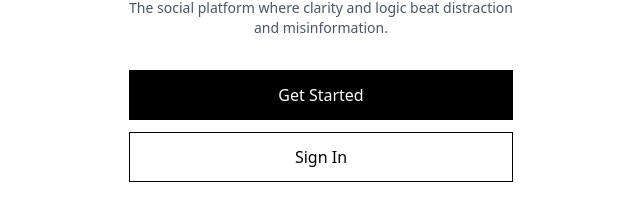
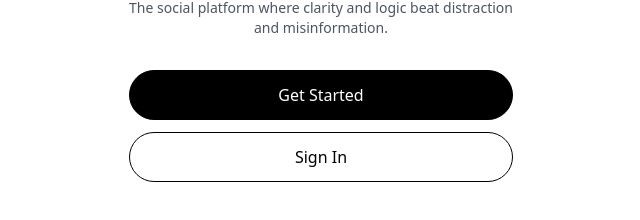
Before and after one commit to cristonj/Branchera, a Next.js app in the folder branchera/: page / in a window 1280 px wide. Shown: the part 356-576 px from the top of the page, without its empty margins (319-959 px from the left). Built offline with nearby package versions, Linux system fonts and the light colour scheme; no server answers.

Commit message:
Rounded buttons

```diff
--- a/branchera/app/page.js
+++ b/branchera/app/page.js
@@ -31,13 +31,13 @@ export default function Home() {
         <div className="space-y-3">
           <Link
             href="/login"
-            className="block w-full py-3 px-4 text-center bg-black text-white border border-black hover:bg-gray-800"
+            className="block w-full py-3 px-4 text-center bg-black text-white border border-black hover:bg-gray-800 rounded-full"
           >
             Get Started
           </Link>
           <Link
             href="/login"
-            className="block w-full py-3 px-4 text-center bg-white text-black border border-black hover:bg-gray-50"
+            className="block w-full py-3 px-4 text-center bg-white text-black border border-black hover:bg-gray-50 rounded-full"
           >
             Sign In
           </Link>
```
